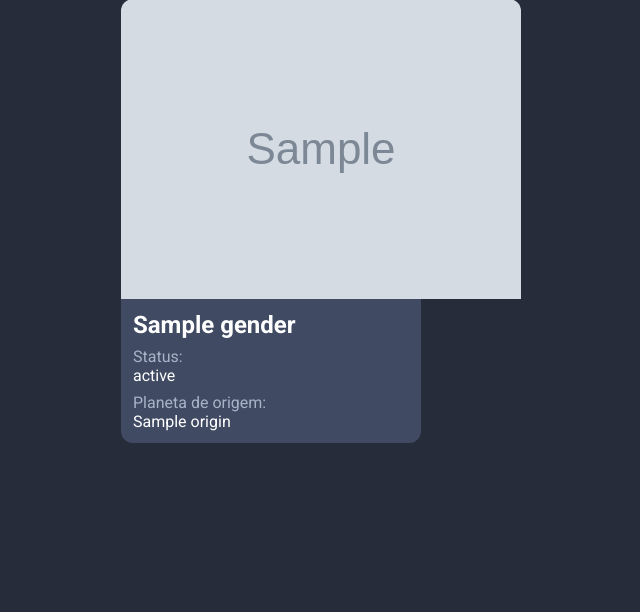
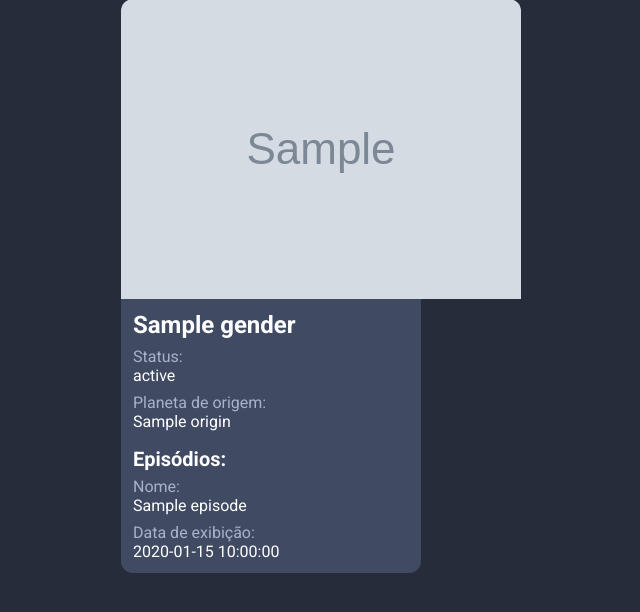
Before and after one commit to gmveiga/rick_and_morty_api, a Flask app: template app/templates/index.html in a window 1280 px wide. Shown: the part 81-693 px from the top of the page, without its empty margins (319-959 px from the left). Run offline with Flask 2, Linux system fonts and the light colour scheme; the template is opened without the code that fills it: most values are stand-ins (such as "Sample title", 1, 10 or a date in 2020); grey boxes marked "Sample" are stand-in pictures.

Commit message:
episodes list added

```diff
--- a/app/static/css/index.css
+++ b/app/static/css/index.css
@@ -59,3 +59,10 @@ body {
 .li-container:last-child {
   margin-bottom: 0;
 }
+
+.episodes-title {
+    color: white;
+    font-weight: 700;
+    font-size: 20px;
+    margin: 16px 0 6px 0;
+}
--- a/app/templates/index.html
+++ b/app/templates/index.html
@@ -30,6 +30,25 @@
                         {{ characters[gender]['origin']['name'] }}
                     </span>
                 </li>
+                <li class="episodes-title">
+                    Episódios:
+                </li>
+                {% for episode in characters[gender]['episodes'] %}
+                <li class="li-container">
+                    <span class="property">Nome:</span>
+                    <br>
+                    <span class="property-value">
+                        {{episode['name']}}
+                    </span>
+                </li>
+                <li class="li-container">
+                    <span class="property">Data de exibição:</span>
+                    <br>
+                    <span class="property-value">
+                        {{episode['air_date']}}
+                    </span>
+                </li>
+                {% endfor %}
             </ul>
         </div>
         {% endfor %}
```
